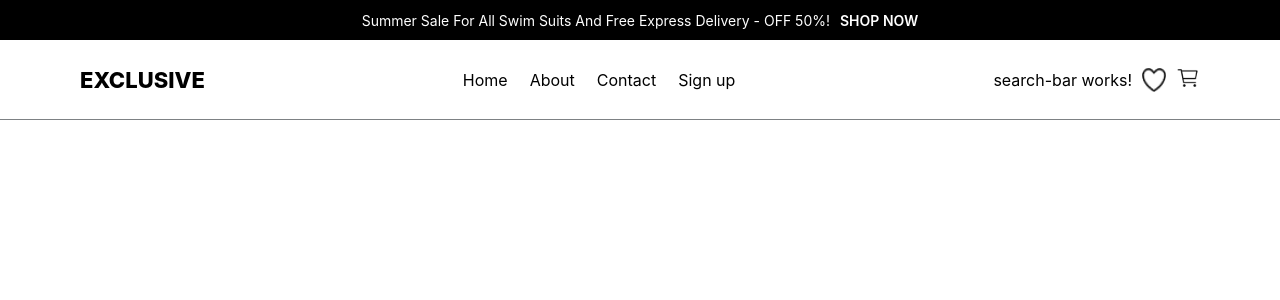
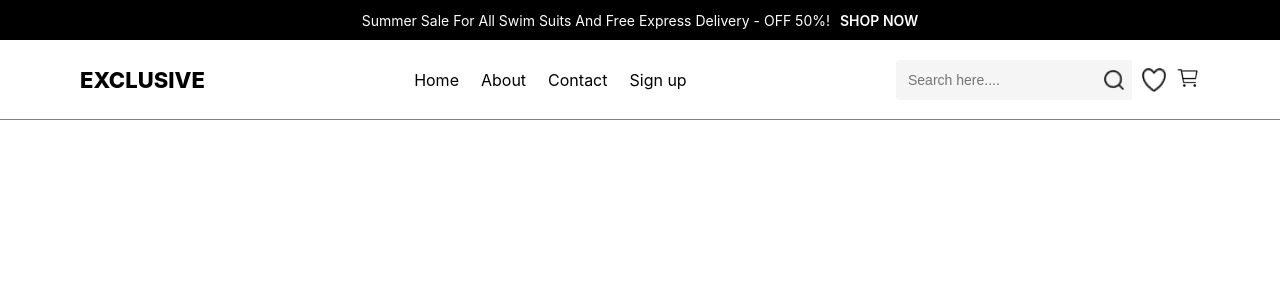
Before and after one commit to mynul-islam-madhurjo/ng-exclusive-shop, an Angular app: page / in a window 1280 px wide. Shown: the top 300 px of the page. Built offline with nearby package versions, Linux system fonts and the light colour scheme.

Commit message:
nav search added

```diff
--- a/src/app/shared/components/search-bar/search-bar.component.css
+++ b/src/app/shared/components/search-bar/search-bar.component.css
@@ -0,0 +1,43 @@
+.nav_form {
+  padding: 0.8rem;
+  background-color: var(--color-white-2);
+  display: flex;
+  align-items: center;
+  border-radius: 4px;
+  transition: box-shadow 0.3s ease;
+}
+
+.nav_form:focus-within {
+  box-shadow: 0 0 0 2px var(--color-primary);
+}
+
+.nav_input {
+  padding: 0.4rem;
+  background-color: transparent;
+  outline: none;
+  border: none;
+  font-size: 1.4rem;
+  width: 200px;
+}
+
+.nav_search {
+  cursor: pointer;
+  width: 20px;
+  height: 20px;
+  transition: transform 0.2s ease;
+}
+
+.nav_search:hover {
+  transform: scale(1.1);
+}
+
+@media (max-width: 768px) {
+  .nav_form {
+    width: 100%;
+    margin: 1rem 0;
+  }
+
+  .nav_input {
+    width: 100%;
+  }
+}
--- a/src/app/shared/components/search-bar/search-bar.component.html
+++ b/src/app/shared/components/search-bar/search-bar.component.html
@@ -1 +1,14 @@
-<p>search-bar works!</p>
+<form class="nav_form" (ngSubmit)="onSubmit()">
+  <input
+    type="text"
+    class="nav_input"
+    [formControl]="searchControl"
+    placeholder="Search here...."
+  />
+  <img
+    src="assets/image/search.png"
+    alt="Search"
+    class="nav_search"
+    (click)="onSubmit()"
+  />
+</form>
--- a/src/app/shared/components/search-bar/search-bar.component.ts
+++ b/src/app/shared/components/search-bar/search-bar.component.ts
@@ -1,10 +1,27 @@
-import { Component } from '@angular/core';
-
+import { Component, OnInit } from '@angular/core';
+import { FormControl } from '@angular/forms';
+import { debounceTime, distinctUntilChanged } from 'rxjs/operators';
 @Component({
   selector: 'app-search-bar',
   templateUrl: './search-bar.component.html',
-  styleUrls: ['./search-bar.component.css']
+  styleUrls: ['./search-bar.component.css'],
 })
-export class SearchBarComponent {
+export class SearchBarComponent implements OnInit {
+  searchControl = new FormControl('');
 
+  ngOnInit() {
+    this.searchControl.valueChanges
+      .pipe(debounceTime(300), distinctUntilChanged())
+      .subscribe((value) => {
+        this.handleSearch(value || '');
+      });
+  }
+
+  onSubmit() {
+    this.handleSearch(this.searchControl.value || '');
+  }
+
+  private handleSearch(term: string) {
+    console.log('Searching for:', term);
+  }
 }
```
Also changed, not shown: src/app/app.module.ts (+5 -7 lines).
